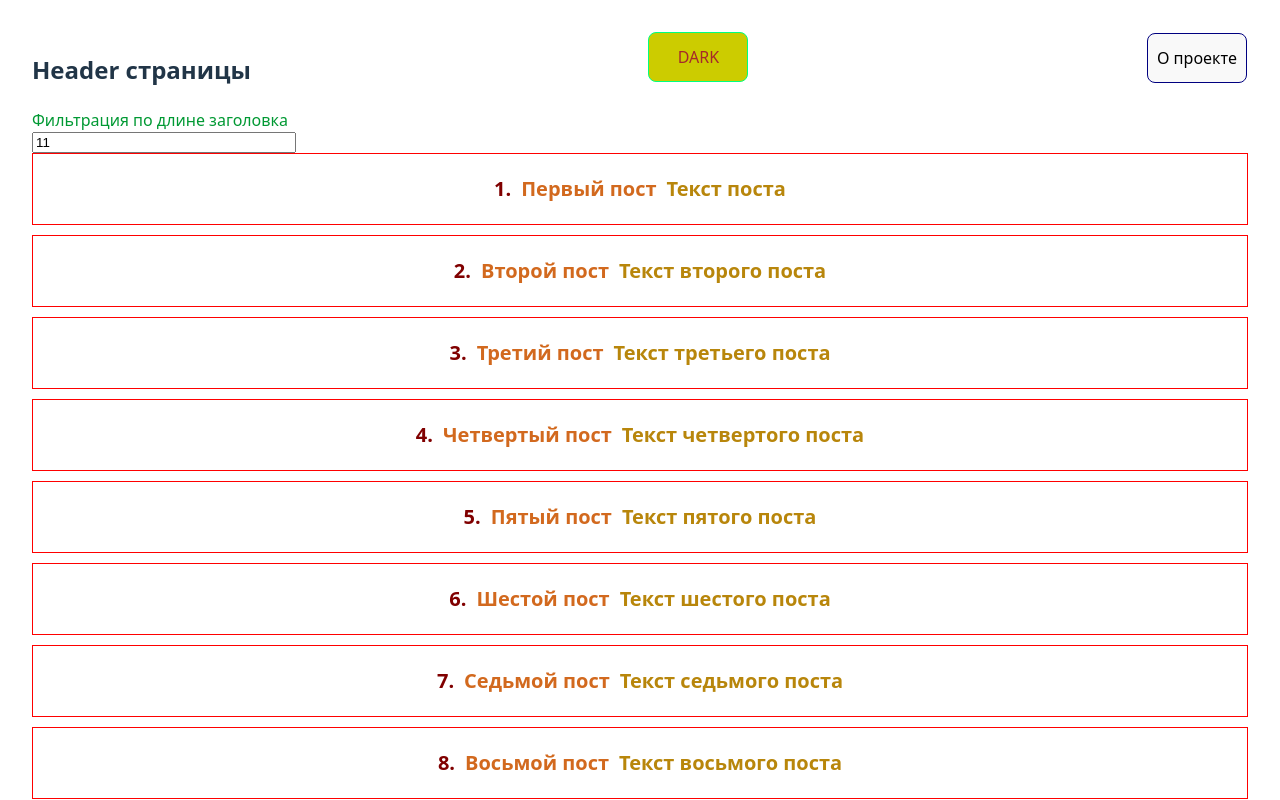
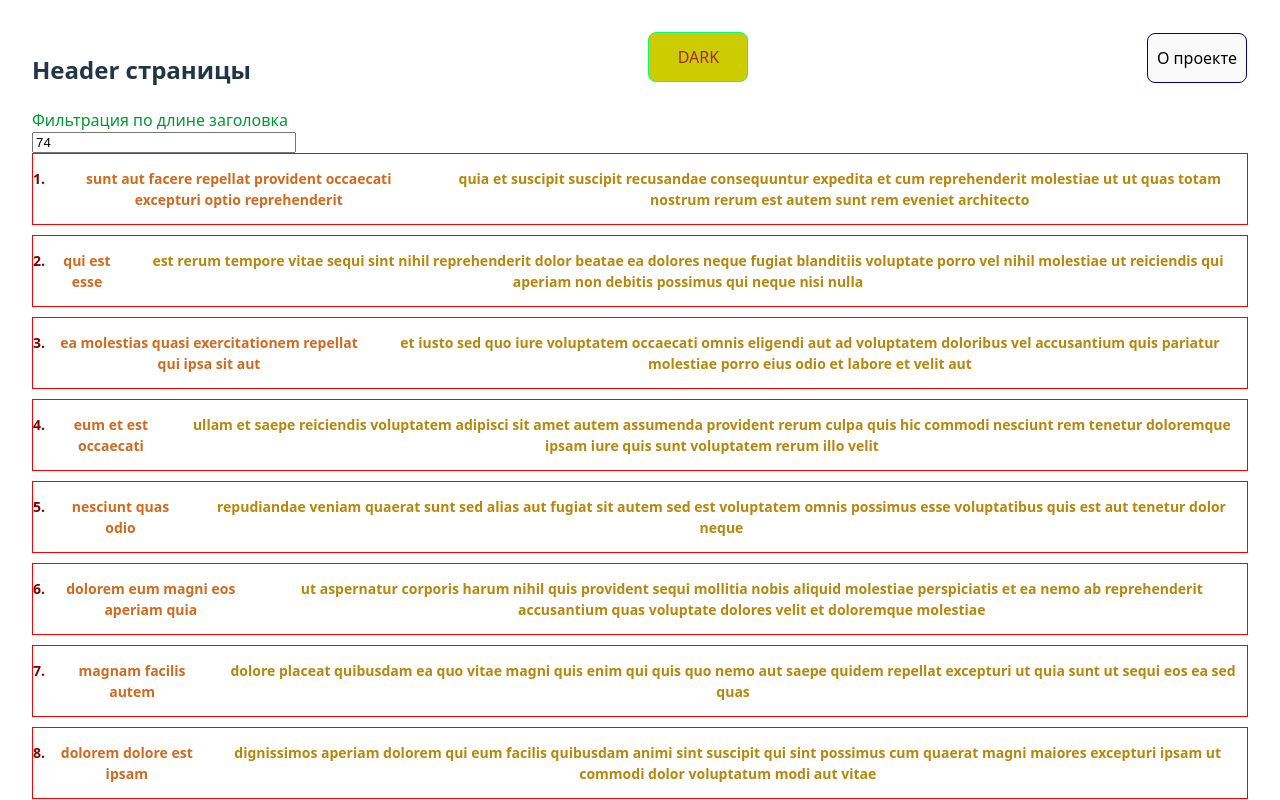
Before and after one commit to MSI-90/ASTON_react, a React (Vite) app in the folder my-app/: page / in a window 1280 px wide. Shown: the top 800 px of the page. Built offline with nearby package versions, Linux system fonts and the light colour scheme.

Commit message:
Обновлены стили для PostCard. Обновлен список Post

```diff
--- a/my-app/src/entities/post/ui/PostCard.css
+++ b/my-app/src/entities/post/ui/PostCard.css
@@ -2,7 +2,7 @@
     border: 1px solid red;
     display: flex;
     gap: 10px;
-    font-size: clamp(0.875rem, 0.5rem + 1vw, 1.25rem);
+    font-size: clamp(0.875rem, 0.5rem + 1vw, 0.87rem);
     margin-bottom: 10px;
     justify-content: center;
 }
--- a/my-app/src/widgets/PostList/testData/Post.ts
+++ b/my-app/src/widgets/PostList/testData/Post.ts
@@ -5,12 +5,64 @@
 }
 
 export const posts: IPostList[] = [
-  { id: 1, title: 'Первый пост', body: 'Текст поста' },
-  { id: 2, title: 'Второй пост', body: 'Текст второго поста' },
-  { id: 3, title: 'Третий пост', body: 'Текст третьего поста' },
-  { id: 4, title: 'Четвертый пост', body: 'Текст четвертого поста' },
-  { id: 5, title: 'Пятый пост', body: 'Текст пятого поста' },
-  { id: 6, title: 'Шестой пост', body: 'Текст шестого поста' },
-  { id: 7, title: 'Седьмой пост', body: 'Текст седьмого поста' },
-  { id: 8, title: 'Восьмой пост', body: 'Текст восьмого поста' },
+  {
+    "userId": 1,
+    "id": 1,
+    "title": "sunt aut facere repellat provident occaecati excepturi optio reprehenderit",
+    "body": "quia et suscipit\nsuscipit recusandae consequuntur expedita et cum\nreprehenderit molestiae ut ut quas totam\nnostrum rerum est autem sunt rem eveniet architecto"
+  },
+  {
+    "userId": 1,
+    "id": 2,
+    "title": "qui est esse",
+    "body": "est rerum tempore vitae\nsequi sint nihil reprehenderit dolor beatae ea dolores neque\nfugiat blanditiis voluptate porro vel nihil molestiae ut reiciendis\nqui aperiam non debitis possimus qui neque nisi nulla"
+  },
+  {
+    "userId": 1,
+    "id": 3,
+    "title": "ea molestias quasi exercitationem repellat qui ipsa sit aut",
+    "body": "et iusto sed quo iure\nvoluptatem occaecati omnis eligendi aut ad\nvoluptatem doloribus vel accusantium quis pariatur\nmolestiae porro eius odio et labore et velit aut"
+  },
+  {
+    "userId": 1,
+    "id": 4,
+    "title": "eum et est occaecati",
+    "body": "ullam et saepe reiciendis voluptatem adipisci\nsit amet autem assumenda provident rerum culpa\nquis hic commodi nesciunt rem tenetur doloremque ipsam iure\nquis sunt voluptatem rerum illo velit"
+  },
+  {
+    "userId": 1,
+    "id": 5,
+    "title": "nesciunt quas odio",
+    "body": "repudiandae veniam quaerat sunt sed\nalias aut fugiat sit autem sed est\nvoluptatem omnis possimus esse voluptatibus quis\nest aut tenetur dolor neque"
+  },
+  {
+    "userId": 1,
+    "id": 6,
+    "title": "dolorem eum magni eos aperiam quia",
+    "body": "ut aspernatur corporis harum nihil quis provident sequi\nmollitia nobis aliquid molestiae\nperspiciatis et ea nemo ab reprehenderit accusantium quas\nvoluptate dolores velit et doloremque molestiae"
+  },
+  {
+    "userId": 1,
+    "id": 7,
+    "title": "magnam facilis autem",
+    "body": "dolore placeat quibusdam ea quo vitae\nmagni quis enim qui quis quo nemo aut saepe\nquidem repellat excepturi ut quia\nsunt ut sequi eos ea sed quas"
+  },
+  {
+    "userId": 1,
+    "id": 8,
+    "title": "dolorem dolore est ipsam",
+    "body": "dignissimos aperiam dolorem qui eum\nfacilis quibusdam animi sint suscipit qui sint possimus cum\nquaerat magni maiores excepturi\nipsam ut commodi dolor voluptatum modi aut vitae"
+  },
+  {
+    "userId": 1,
+    "id": 9,
+    "title": "nesciunt iure omnis dolorem tempora et accusantium",
+    "body": "consectetur animi nesciunt iure dolore\nenim quia ad\nveniam autem ut quam aut nobis\net est aut quod aut provident voluptas autem voluptas"
+  },
+  {
+    "userId": 1,
+    "id": 10,
+    "title": "optio molestias id quia eum",
+    "body": "quo et expedita modi cum officia vel magni\ndoloribus qui repudiandae\nvero nisi sit\nquos veniam quod sed accusamus veritatis error"
+  },
 ];
```
